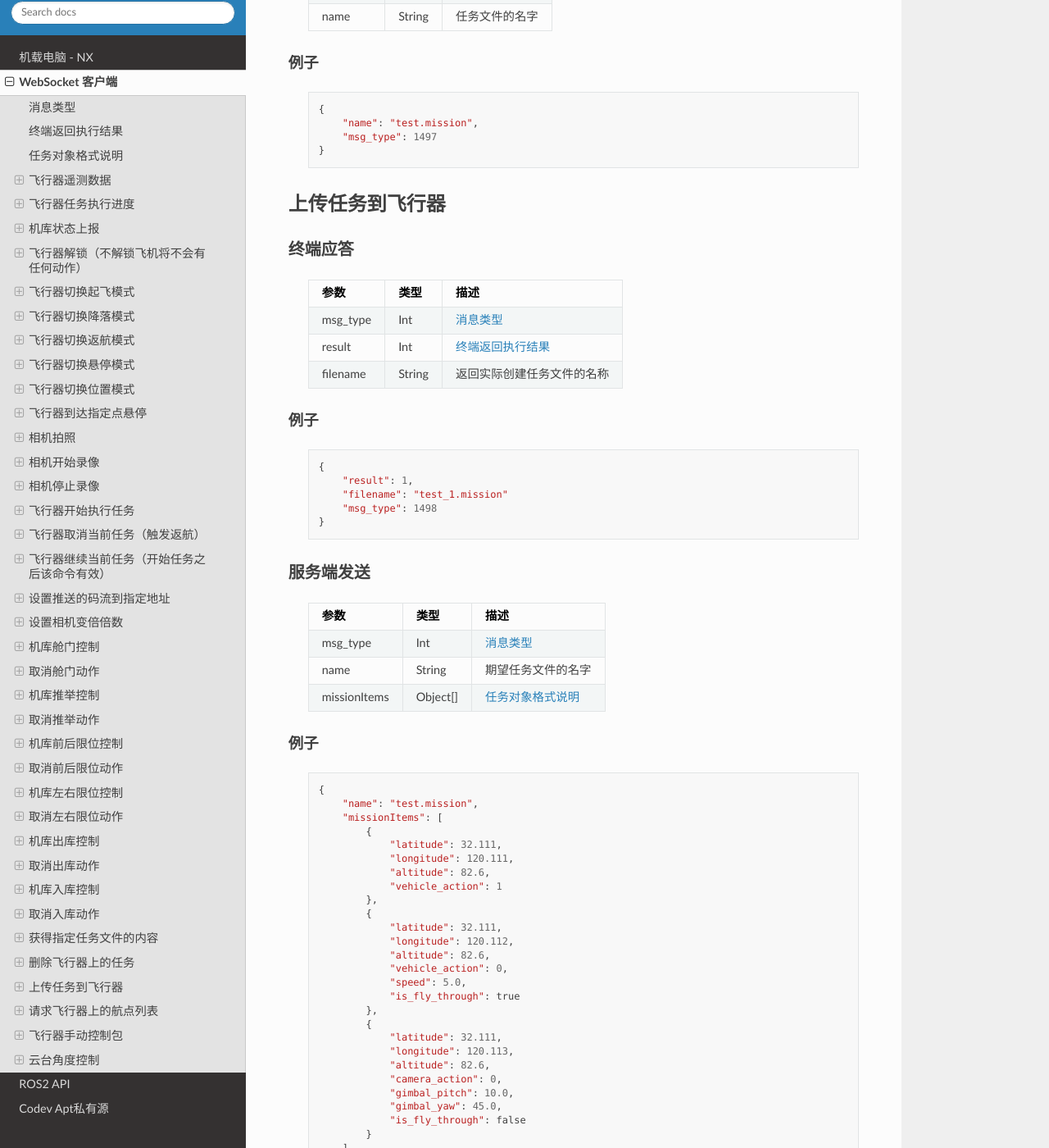
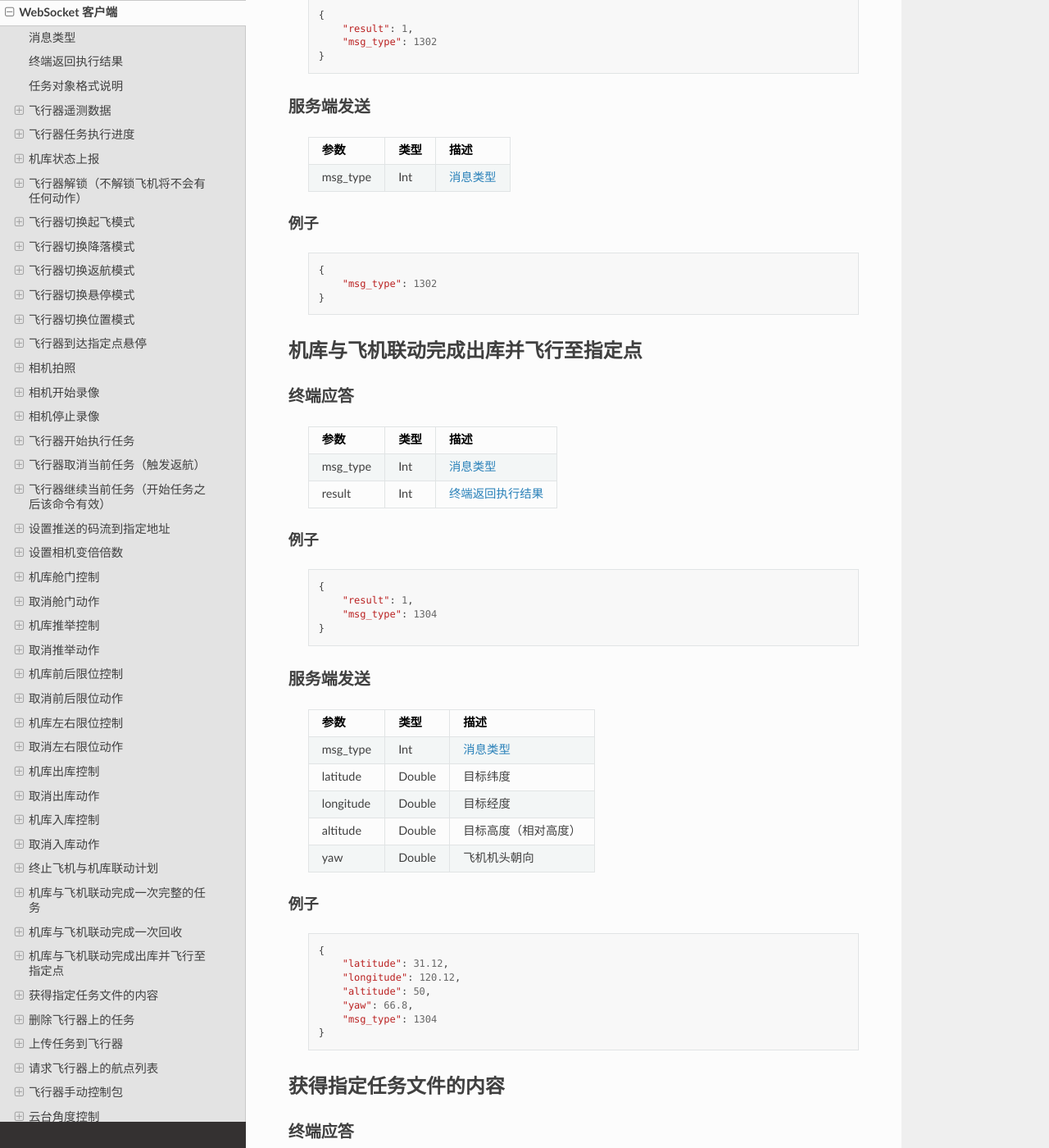
Before and after one commit to CodevDynamics/Docs, a Sphinx documentation site: the page built from source/interface/websocket.rst, in a window 1280 px wide and 1400 px high, scrolled down 27424 px. Shown: the whole window at 82% size. Built offline with Sphinx 7.4.7 and the Read the Docs theme 2.0.0, drawn with Linux system fonts in a browser that asks for light colours; some of the changed text lies outside the part shown.

Commit message:
Add schedule api for websocket.

```diff
--- a/source/interface/websocket.rst
+++ b/source/interface/websocket.rst
@@ -41,6 +41,10 @@
     1297          服务器         终端          是       :ref:`stop-airport-outbound-label`
     1298          服务器         终端          是       :ref:`airport-inbound-label`
     1299          服务器         终端          是       :ref:`stop-airport-inbound-label`
+    1300          服务器         终端          是       :ref:`kill-schedule-label`
+    1301          服务器         终端          是       :ref:`schedule-mission-label`
+    1302          服务器         终端          是       :ref:`schedule-recovery-label`
+    1304          服务器         终端          是       :ref:`schedule-goto-location-label`
     1496          服务器         终端          是       :ref:`get-mission-file-content-label`
     1497          服务器         终端          是       :ref:`delete-mission-file-label`
     1498          服务器         终端          是       :ref:`upload-mission-file-label`
@@ -1384,6 +1388,180 @@
             "msg_type": 1299
         }
 
+.. _kill-schedule-label:
+
+终止飞机与机库联动计划
+----------------------------------------------
+
+终端应答
+^^^^^^^^^^^^^^^
+
+    ===========  ======== ===============================
+    参数          类型       描述
+    ===========  ======== ===============================
+    msg_type      Int       :ref:`msg-type-label`
+    result        Int       :ref:`result-label`
+    ===========  ======== ===============================
+
+例子
+""""""""""""
+    ::
+
+        {
+            "result": 1,
+            "msg_type": 1300
+        }
+
+服务端发送
+^^^^^^^^^^^^^^^
+
+    ===========  ======== ===============================
+    参数          类型       描述
+    ===========  ======== ===============================
+    msg_type      Int       :ref:`msg-type-label`
+    ===========  ======== ===============================
+
+例子
+""""""""""""
+    ::
+
+        {
+            "msg_type": 1300
+        }
+
+.. _schedule-mission-label:
+
+机库与飞机联动完成一次完整的任务
+----------------------------------------------
+
+终端应答
+^^^^^^^^^^^^^^^
+
+    ===========  ======== ===============================
+    参数          类型       描述
+    ===========  ======== ===============================
+    msg_type      Int       :ref:`msg-type-label`
+    result        Int       :ref:`result-label`
+    ===========  ======== ===============================
+
+例子
+""""""""""""
+    ::
+
+        {
+            "result": 1,
+            "msg_type": 1301
+        }
+
+服务端发送
+^^^^^^^^^^^^^^^
+
+    ===========  ======== ===============================
+    参数          类型       描述
+    ===========  ======== ===============================
+    msg_type      Int       :ref:`msg-type-label`
+    name          String    需要执行的任务文件名称
+    ===========  ======== ===============================
+
+例子
+""""""""""""
+    ::
+
+        {
+            "name": "test.mission"
+            "msg_type": 1301
+        }
+
+.. _schedule-recovery-label:
+
+机库与飞机联动完成一次回收
+----------------------------------------------
+
+终端应答
+^^^^^^^^^^^^^^^
+
+    ===========  ======== ===============================
+    参数          类型       描述
+    ===========  ======== ===============================
+    msg_type      Int       :ref:`msg-type-label`
+    result        Int       :ref:`result-label`
+    ===========  ======== ===============================
+
+例子
+""""""""""""
+    ::
+
+        {
+            "result": 1,
+            "msg_type": 1302
+        }
+
+服务端发送
+^^^^^^^^^^^^^^^
+
+    ===========  ======== ===============================
+    参数          类型       描述
+    ===========  ======== ===============================
+    msg_type      Int       :ref:`msg-type-label`
+    ===========  ======== ===============================
+
+例子
+""""""""""""
+    ::
+
+        {
+            "msg_type": 1302
+        }
+
+.. _schedule-goto-location-label:
+
+机库与飞机联动完成出库并飞行至指定点
+----------------------------------------------
+
+终端应答
+^^^^^^^^^^^^^^^
+
+    ===========  ======== ===============================
+    参数          类型       描述
+    ===========  ======== ===============================
+    msg_type      Int       :ref:`msg-type-label`
+    result        Int       :ref:`result-label`
+    ===========  ======== ===============================
+
+例子
+""""""""""""
+    ::
+
+        {
+            "result": 1,
+            "msg_type": 1304
+        }
+
+服务端发送
+^^^^^^^^^^^^^^^
+
+    ===========  ======== ===============================
+    参数          类型       描述
+    ===========  ======== ===============================
+    msg_type      Int       :ref:`msg-type-label`
+    latitude      Double    目标纬度
+    longitude     Double    目标经度
+    altitude      Double    目标高度（相对高度）
+    yaw           Double    飞机机头朝向
+    ===========  ======== ===============================
+
+例子
+""""""""""""
+    ::
+
+        {
+            "latitude": 31.12,
+            "longitude": 120.12,
+            "altitude": 50,
+            "yaw": 66.8,
+            "msg_type": 1304
+        }
+
 .. _get-mission-file-content-label:
 
 获得指定任务文件的内容
```
